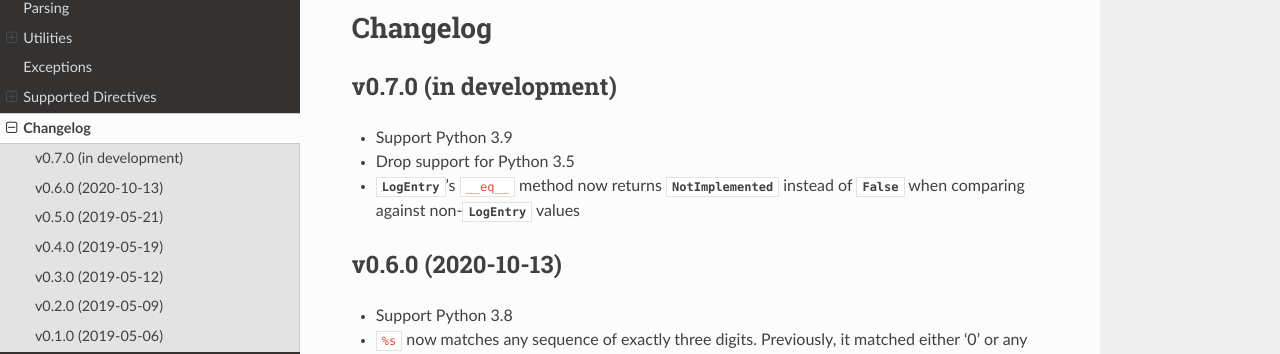
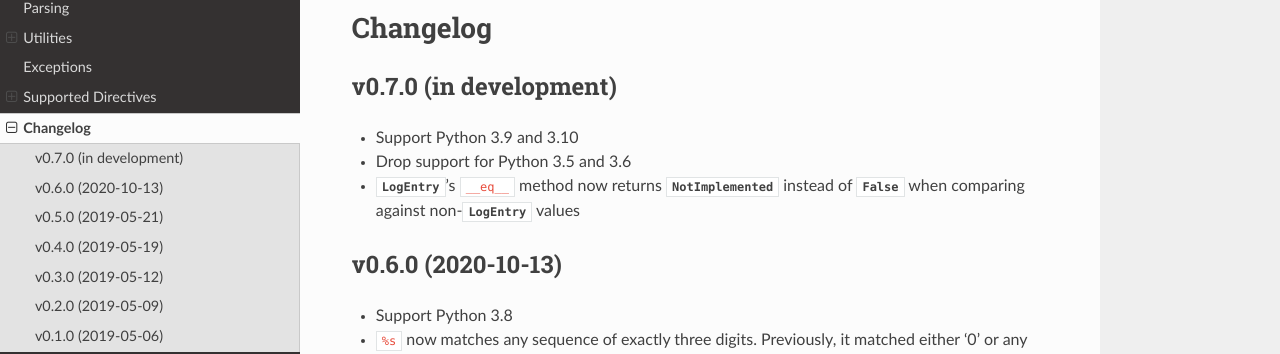
Before and after one commit to jwodder/apachelogs, a Sphinx documentation site: the page built from docs/changelog.rst, in a window 1280 px wide and 900 px high. Shown: the part 137-491 px from the top of the window. Built offline with Sphinx 7.4.7 and the Read the Docs theme 2.0.0, drawn with Linux system fonts in a browser that asks for light colours.

Commit message:
Update docs/changelog.rst

```diff
--- a/docs/changelog.rst
+++ b/docs/changelog.rst
@@ -5,8 +5,8 @@ Changelog
 
 v0.7.0 (in development)
 -----------------------
-- Support Python 3.9
-- Drop support for Python 3.5
+- Support Python 3.9 and 3.10
+- Drop support for Python 3.5 and 3.6
 - `LogEntry`'s ``__eq__`` method now returns `NotImplemented` instead of
   `False` when comparing against non-`LogEntry` values
 
```
